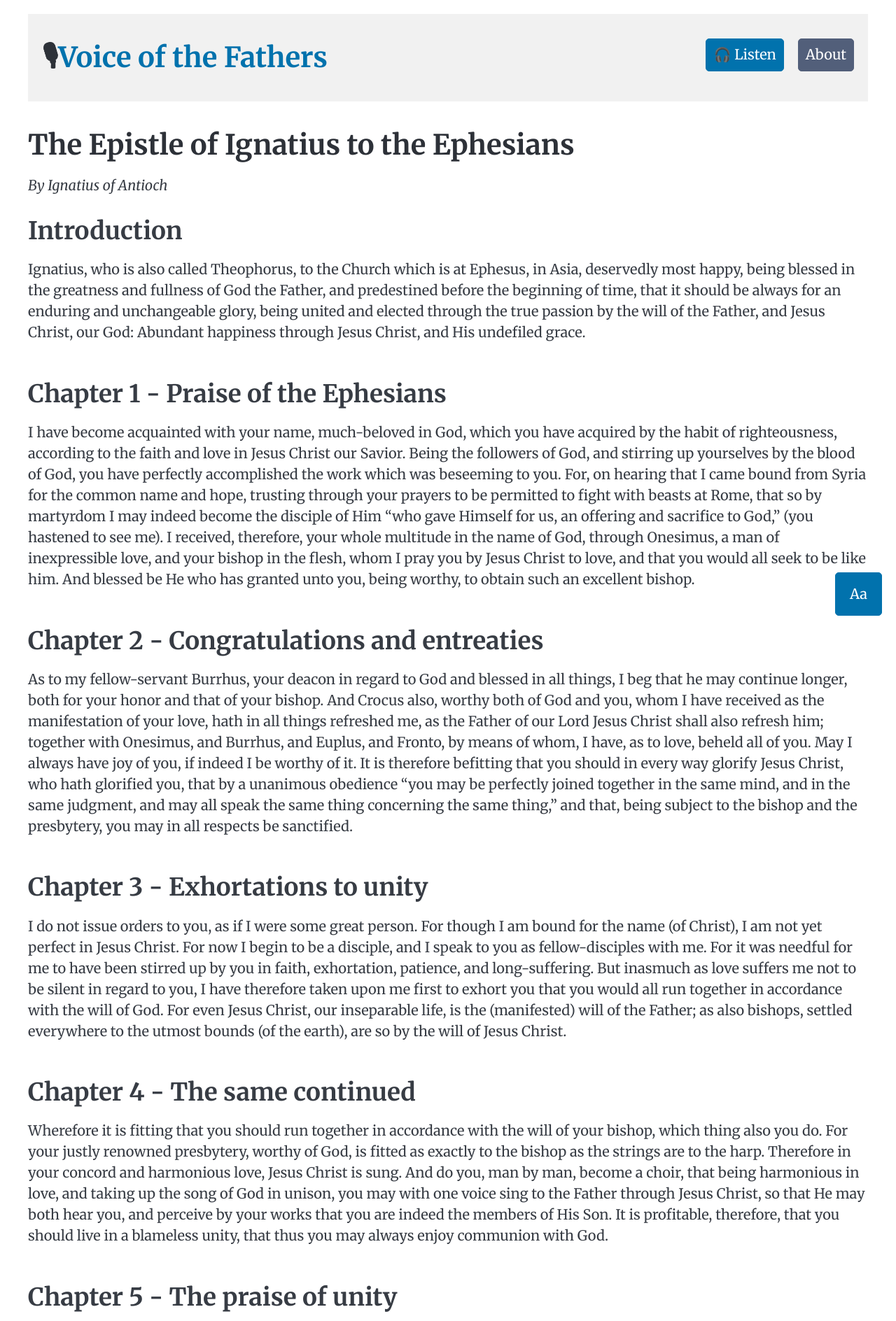
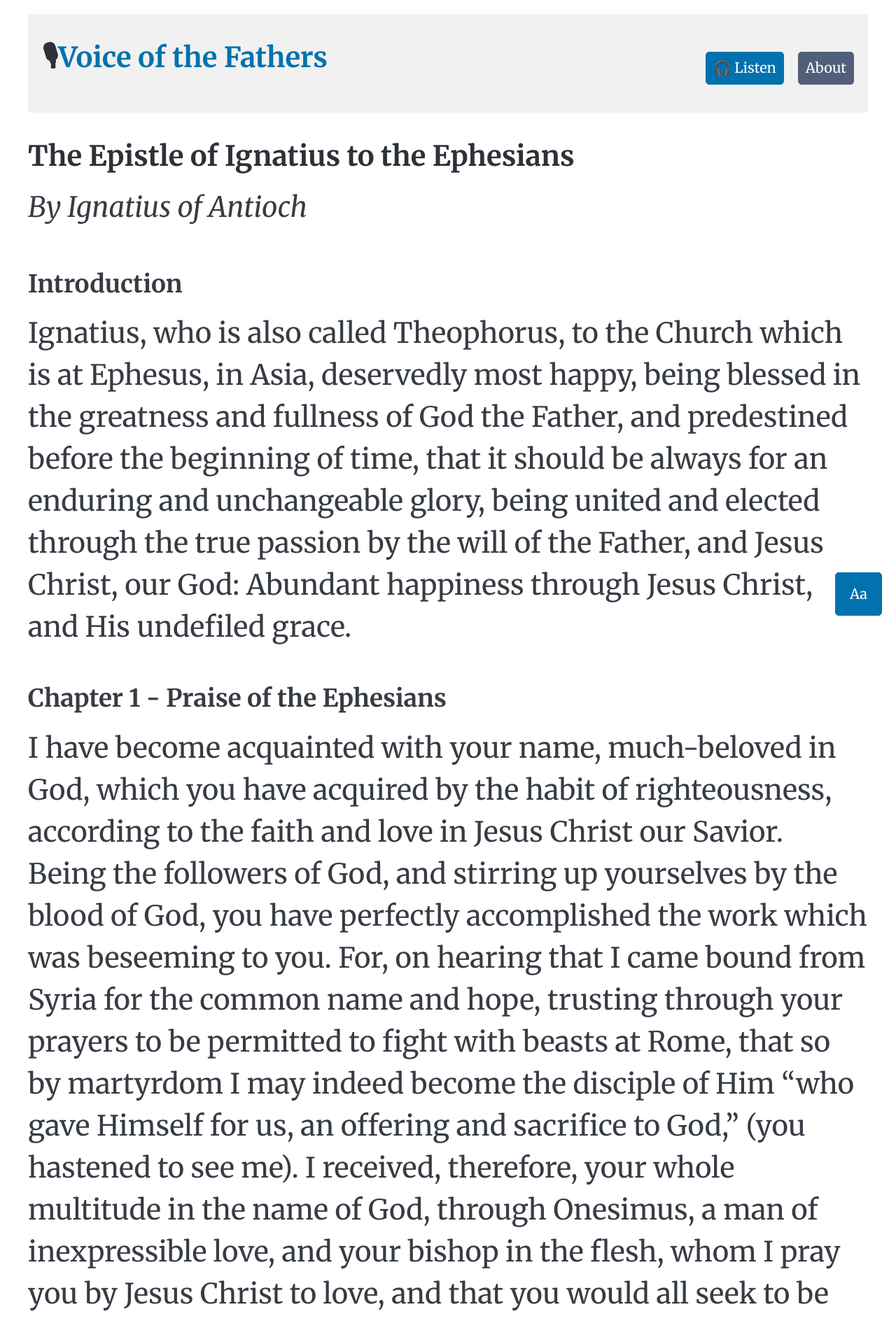
Before and after one commit to joshpeterson/voice-of-the-fathers, a Jekyll site: the page built from _books/Ignatius of Antioch/The Epistle of Ignatius to the Ephesians.md, in a window 1280 px wide. Shown: the top 1888 px of the page at 70% size. Built offline with Jekyll 4.4.1, drawn with Linux system fonts in a browser that asks for light colours.

Commit message:
Make fonts larger using 2rem and scaling up bny 0.25

```diff
--- a/_layouts/book.html
+++ b/_layouts/book.html
@@ -9,7 +9,7 @@ layout: default
     }
 
     body {
-      font-size: calc(1rem * var(--base-font-scale));
+      font-size: calc(2rem * var(--base-font-scale));
     }
 
     .font-size-toggle {
@@ -30,10 +30,10 @@ layout: default
     const root = document.documentElement;
     const currentScale = parseFloat(getComputedStyle(root).getPropertyValue('--base-font-scale'));
 
-    if (currentScale >= 1.4) {
+    if (currentScale >= 1.5) {
       root.style.setProperty('--base-font-scale', '1');
     } else {
-      root.style.setProperty('--base-font-scale', (currentScale + 0.2).toString());
+      root.style.setProperty('--base-font-scale', (currentScale + 0.25).toString());
     }
     localStorage.setItem('fontScale', root.style.getPropertyValue('--base-font-scale'));
   }
```
